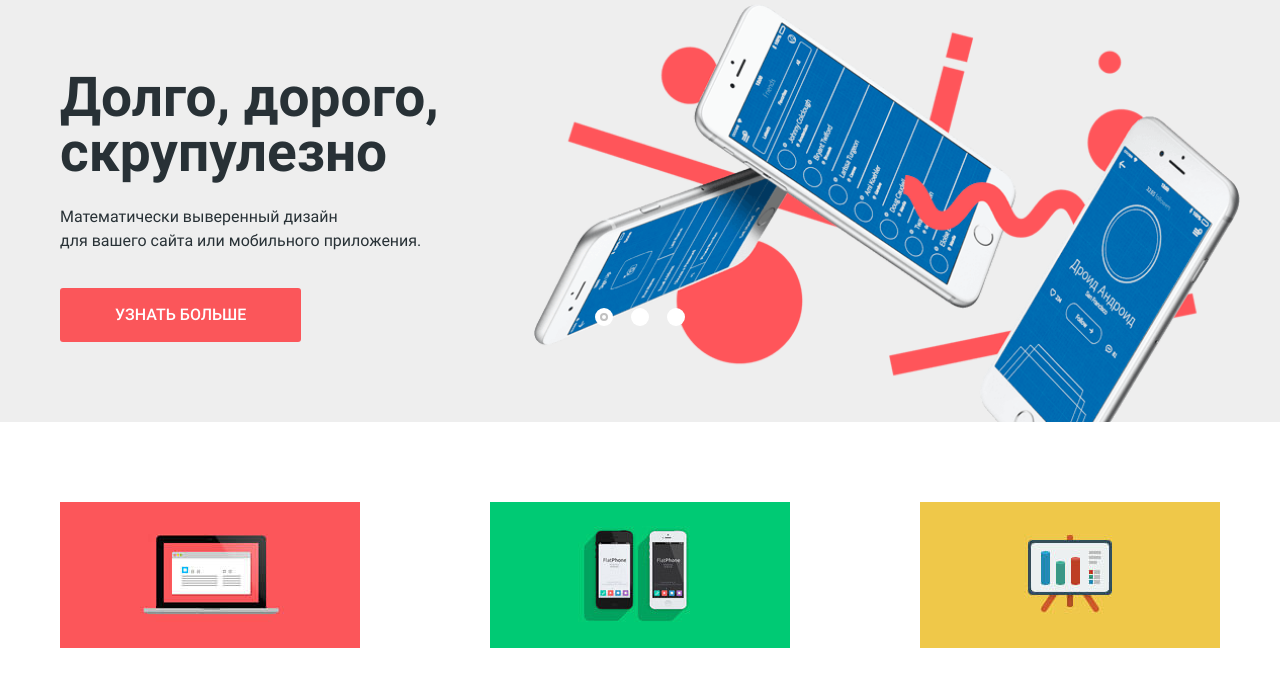
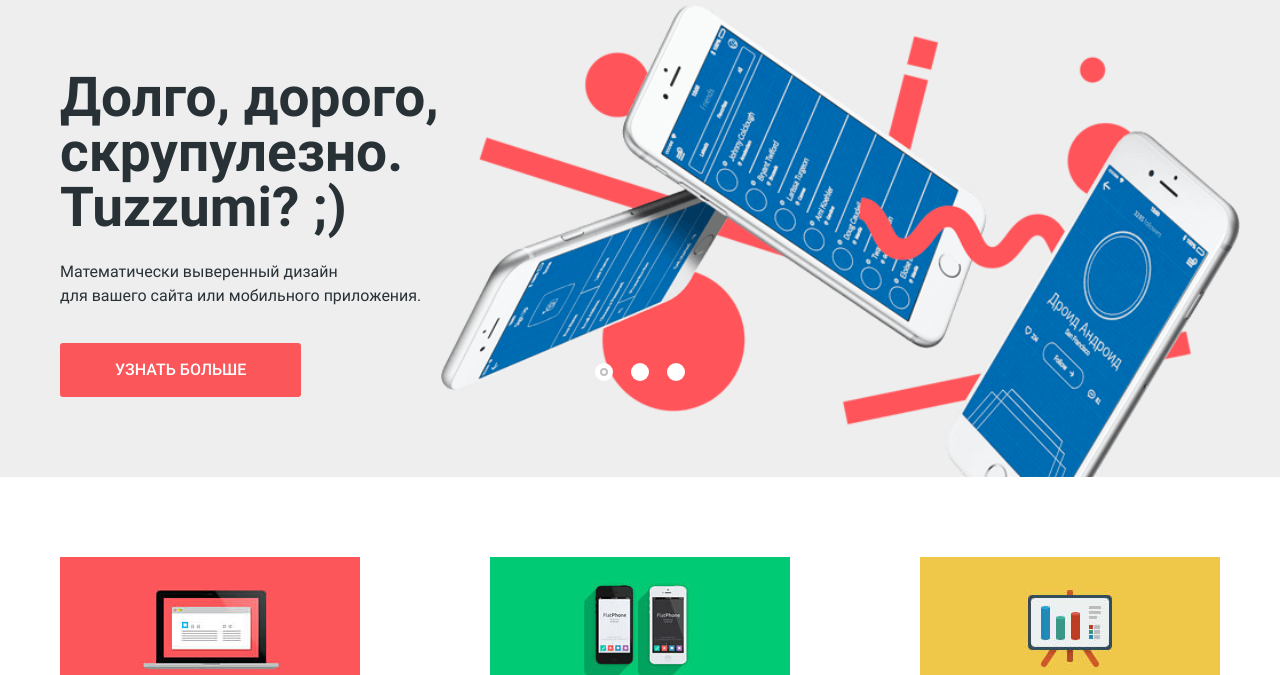
Before and after one commit to Muhammadjewel/nerds, a website: page index.html in a window 1280 px wide. Shown: the part 131-806 px from the top of the page. Drawn offline with nearby package versions, Linux system fonts and the light colour scheme.

Commit message:
Test for netlify

```diff
--- a/index.html
+++ b/index.html
@@ -62,7 +62,7 @@
         <li class="promo-slider__item promo-slide">
           <div class="container promo-slide__container promo-slide__container--design">
             <section class="promo-slide__content">
-              <h3 class="promo-slide__heading">Долго, дорого, скрупулезно</h3>
+              <h3 class="promo-slide__heading">Долго, дорого, скрупулезно. Tuzzumi? ;)</h3>
               <p class="promo-slide__text">Математически выверенный дизайн<br>для вашего сайта или мобильного приложения.</p>
               <a class="button button--red button--wide" href="#">Узнать больше</a>
             </section>
```
